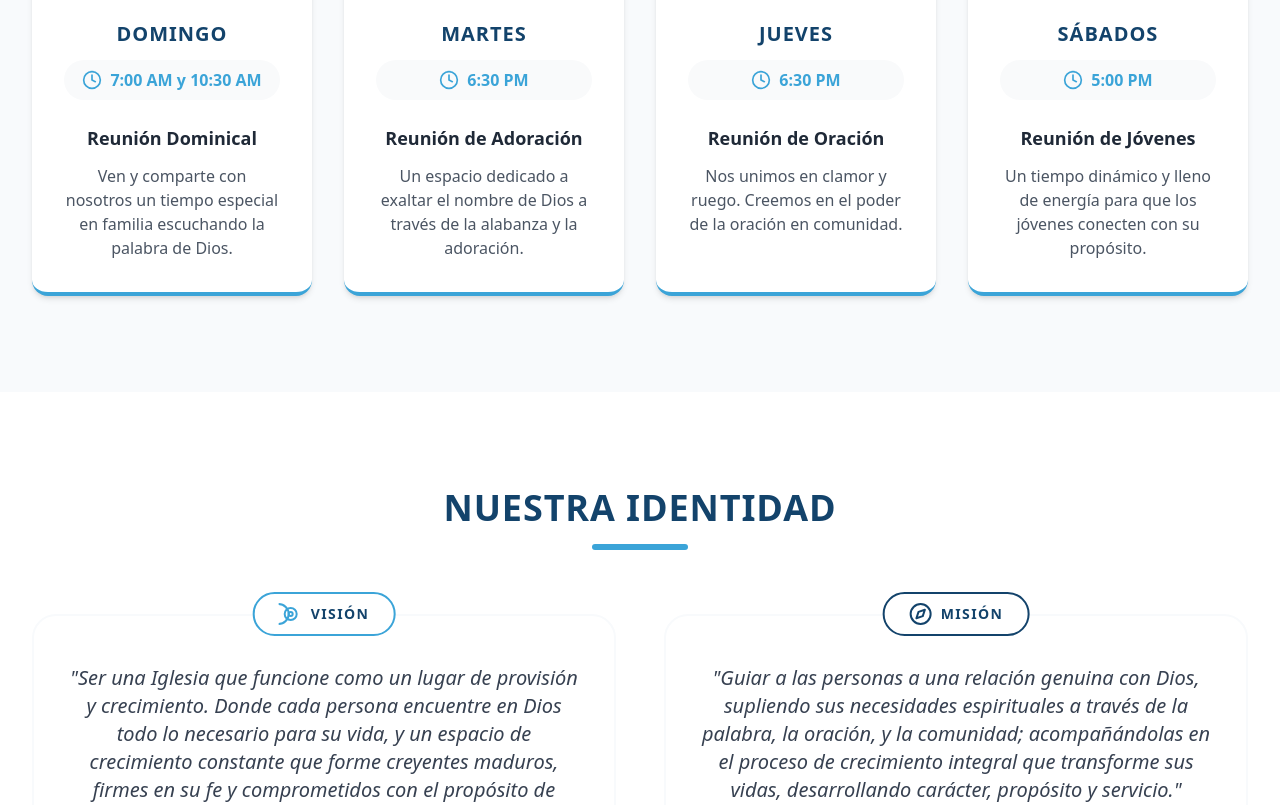
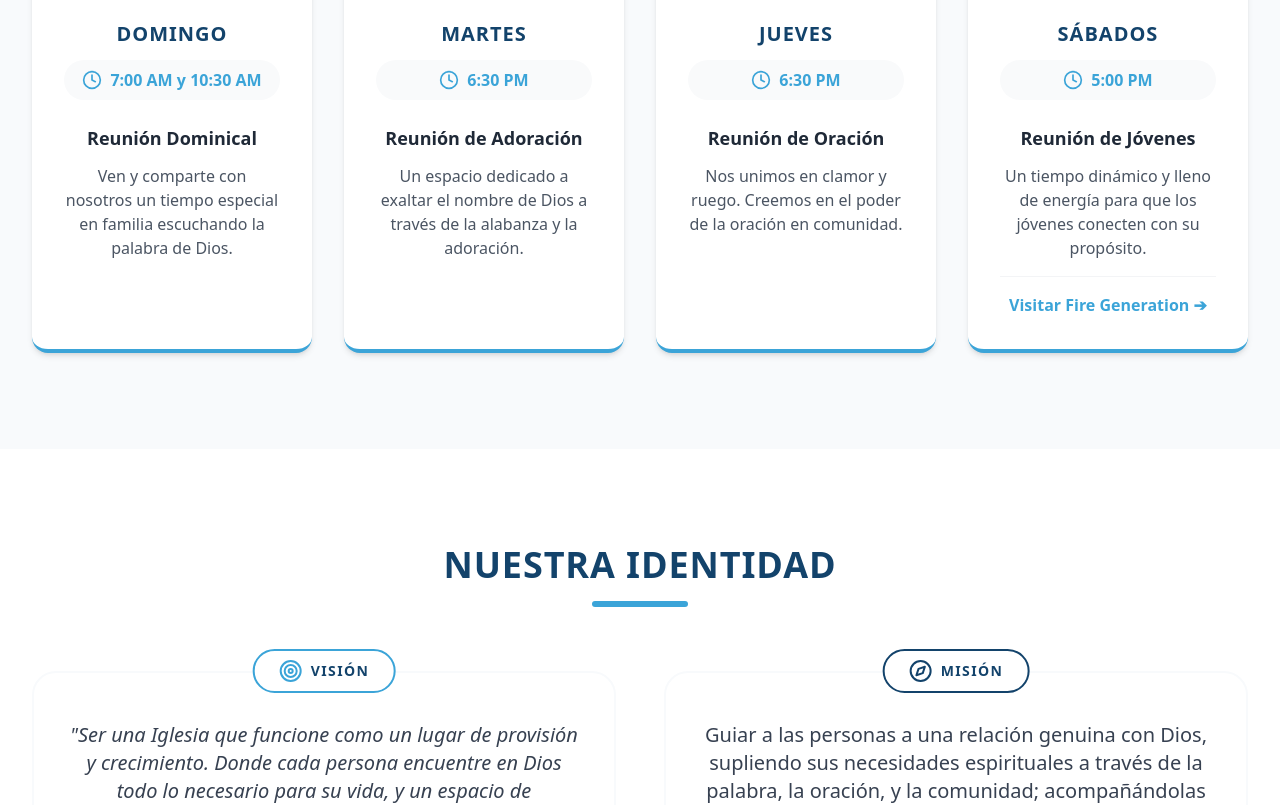
Before and after one commit to wtorresp80/react-wnwiybv7, a React (Create React App) app: page / in a window 1280 px wide. Shown: the part 1200-2005 px from the top of the page. Built offline with nearby package versions, Linux system fonts and the light colour scheme.

Commit message:
Update App.js

```diff
--- a/src/App.js
+++ b/src/App.js
@@ -13,7 +13,7 @@ const Facebook = (props) => <svg viewBox="0 0 24 24" fill="none" stroke="current
 const Instagram = (props) => <svg viewBox="0 0 24 24" fill="none" stroke="currentColor" strokeWidth="2" strokeLinecap="round" strokeLinejoin="round" {...props}><rect x="2" y="2" width="20" height="20" rx="5" ry="5"></rect><path d="M16 11.37A4 4 0 1 1 12.63 8 4 4 0 0 1 16 11.37z"></path><line x1="17.5" y1="6.5" x2="17.51" y2="6.5"></line></svg>;
 const Youtube = (props) => <svg viewBox="0 0 24 24" fill="none" stroke="currentColor" strokeWidth="2" strokeLinecap="round" strokeLinejoin="round" {...props}><path d="M22.54 6.42a2.78 2.78 0 0 0-1.94-2C18.88 4 12 4 12 4s-6.88 0-8.6.46a2.78 2.78 0 0 0-1.94 2A29 29 0 0 0 1 11.75a29 29 0 0 0 .46 5.33 2.78 2.78 0 0 0 1.94 2C5.12 19.5 12 19.5 12 19.5s6.88 0 8.6-.46a2.78 2.78 0 0 0 1.94-2 29 29 0 0 0 .46-5.33 29 29 0 0 0-.46-5.33z"></path><polygon points="9.75 15.02 15.5 11.75 9.75 8.48 9.75 15.02"></polygon></svg>;
 const Gift = (props) => <svg viewBox="0 0 24 24" fill="none" stroke="currentColor" strokeWidth="2" strokeLinecap="round" strokeLinejoin="round" {...props}><polyline points="20 12 20 22 4 22 4 12"></polyline><rect x="2" y="7" width="20" height="5"></rect><line x1="12" y1="22" x2="12" y2="7"></line><path d="M12 7H7.5a2.5 2.5 0 0 1 0-5C11 2 12 7 12 7z"></path><path d="M12 7h4.5a2.5 2.5 0 0 0 0-5C13 2 12 7 12 7z"></path></svg>;
-const Target = (props) => <svg viewBox="0 0 24 24" fill="none" stroke="currentColor" strokeWidth="2" strokeLinecap="round" strokeLinejoin="round" {...props}><circle cx="1TargetTarget2" cy="12" r="10"></circle><circle cx="12" cy="12" r="6"></circle><circle cx="12" cy="12" r="2"></circle></svg>;
+const Target = (props) => <svg viewBox="0 0 24 24" fill="none" stroke="currentColor" strokeWidth="2" strokeLinecap="round" strokeLinejoin="round" {...props}><circle cx="12" cy="12" r="10"></circle><circle cx="12" cy="12" r="6"></circle><circle cx="12" cy="12" r="2"></circle></svg>;
 const Compass = (props) => <svg viewBox="0 0 24 24" fill="none" stroke="currentColor" strokeWidth="2" strokeLinecap="round" strokeLinejoin="round" {...props}><circle cx="12" cy="12" r="10"></circle><polygon points="16.24 7.76 14.12 14.12 7.76 16.24 9.88 9.88 16.24 7.76"></polygon></svg>;
 
 // Paleta de colores de la Iglesia
@@ -134,7 +134,9 @@ export default function App() {
       time: '5:00 PM',
       title: 'Reunión de Jóvenes',
       description: 'Un tiempo dinámico y lleno de energía para que los jóvenes conecten con su propósito.',
-      icon: <Users className="w-8 h-8" style={{ color: colors.lightBlue }} />
+      icon: <Users className="w-8 h-8" style={{ color: colors.lightBlue }} />,
+      // Enlace a la página de jóvenes
+      action: { url: 'https://firegeneration.wesleyansuba.org', label: 'Visitar Fire Generation ➔' }
     }
   ];
 
@@ -356,7 +358,30 @@ export default function App() {
                 <div className="flex justify-center mb-6"><div className="p-5 rounded-2xl" style={{ backgroundColor: `${colors.lightBlue}15` }}>{schedule.icon}</div></div>
                 <h3 className="text-xl font-black text-center mb-3 uppercase tracking-wider" style={{ color: colors.darkBlue }}>{schedule.day}</h3>
                 <div className="flex items-center justify-center gap-2 mb-6 py-2 px-4 rounded-full bg-gray-50 text-sm sm:text-base font-bold" style={{ color: colors.lightBlue }}><Clock className="w-5 h-5" /><span>{schedule.time}</span></div>
-                <div className="flex-grow"><h4 className="text-lg font-bold text-center mb-3 text-gray-800">{schedule.title}</h4><p className="text-gray-600 text-center text-sm md:text-base leading-relaxed">{schedule.description}</p></div>
+
+                {/* Bloque flex-grow actualizado para soportar el enlace de la tarjeta */}
+                <div className="flex-grow flex flex-col">
+                  <h4 className="text-lg font-bold text-center mb-3 text-gray-800">
+                    {schedule.title}
+                  </h4>
+                  <p className="text-gray-600 text-center text-sm md:text-base leading-relaxed flex-grow">
+                    {schedule.description}
+                  </p>
+                  {/* Este código dibuja el enlace solo si la tarjeta tiene uno */}
+                  {schedule.action && (
+                    <div className="mt-4 text-center pt-4 border-t border-gray-100">
+                      <a
+                        href={schedule.action.url}
+                        target="_blank"
+                        rel="noopener noreferrer"
+                        className="inline-block text-sm md:text-base font-bold transition-all hover:-translate-y-0.5 hover:opacity-80"
+                        style={{ color: colors.lightBlue }}
+                      >
+                        {schedule.action.label}
+                      </a>
+                    </div>
+                  )}
+                </div>
               </div>
             ))}
           </div>
@@ -412,8 +437,8 @@ export default function App() {
                 <span className="font-bold uppercase tracking-widest text-sm" style={{ color: colors.darkBlue }}>Misión</span>
               </div>
               <div className="mt-4 text-center space-y-6">
-                <p className="text-lg md:text-xl text-gray-700 leading-relaxed italic">
-                  "Guiar a las personas a una relación genuina con Dios, supliendo sus necesidades espirituales a través de la palabra, la oración, y la comunidad; acompañándolas en el proceso de crecimiento integral que transforme sus vidas, desarrollando carácter, propósito y servicio."
+                <p className="text-lg md:text-xl text-gray-700 leading-relaxed">
+                  Guiar a las personas a una relación genuina con Dios, supliendo sus necesidades espirituales a través de la palabra, la oración, y la comunidad; acompañándolas en el proceso de crecimiento integral que transforme sus vidas, desarrollando carácter, propósito y servicio.
                 </p>
                 {/* Pilares de Misión inspirados en el cuadro */}
                 <div className="grid grid-cols-2 gap-4 pt-6 border-t border-gray-100">
```
